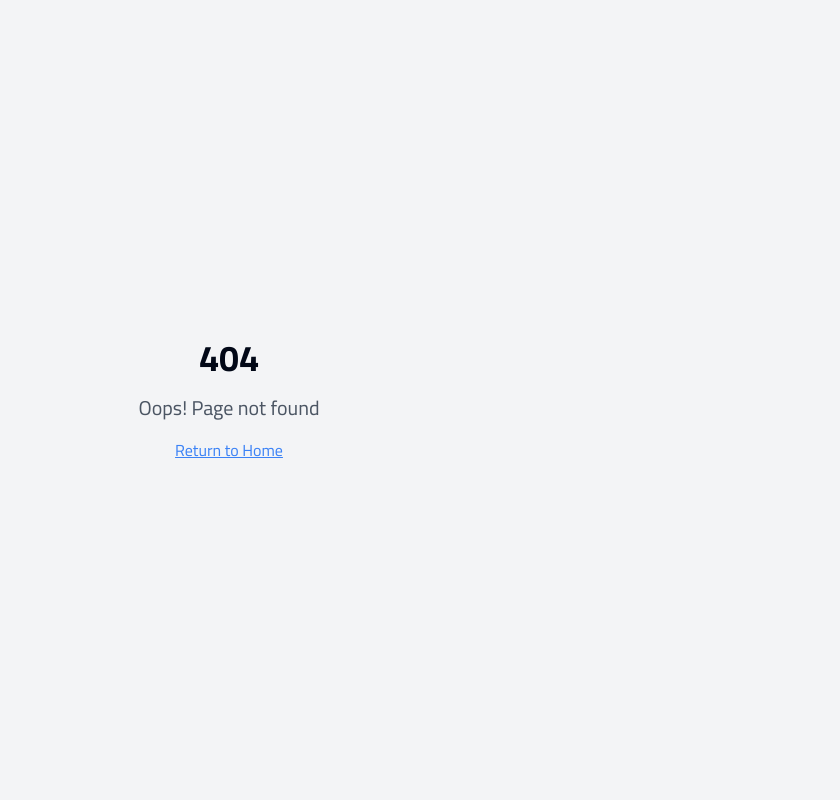
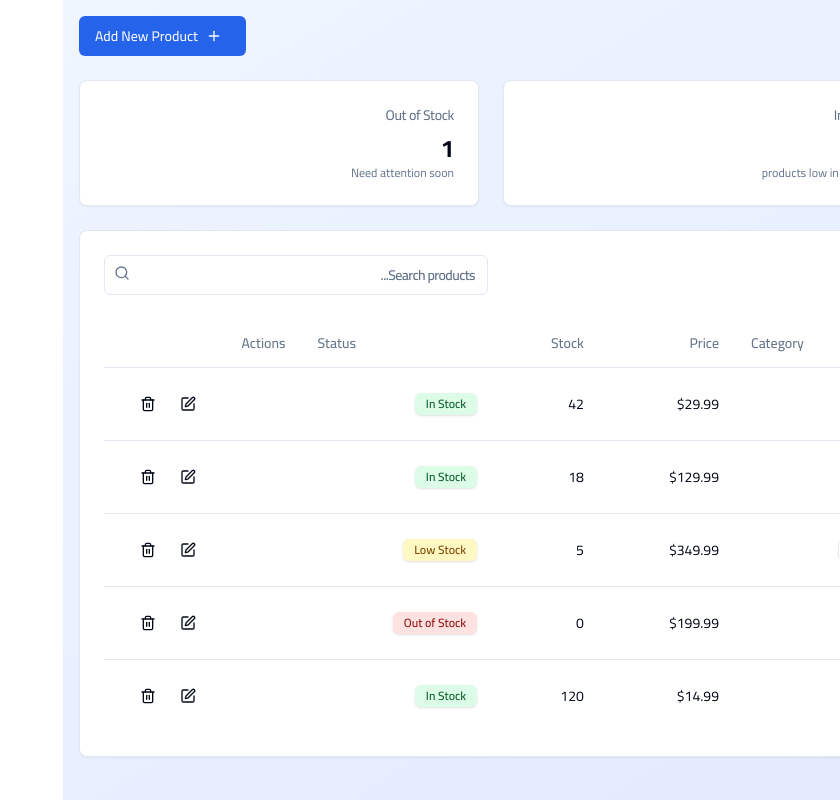
Before and after one commit to de6g/stooremate, a React (Vite) app: page /products in a window 1280 px wide. Before the commit this address had no page. Shown: the whole page, without its empty margins (440-1280 px from the left). Built offline with nearby package versions, Linux system fonts and the light colour scheme.

Commit message:
feat: Implement dashboard page
This commit introduces a dashboard page with various features and components.

```diff
--- a/src/App.tsx
+++ b/src/App.tsx
@@ -10,6 +10,7 @@ import Login from "./pages/Login";
 import Signup from "./pages/Signup";
 import Dashboard from "./pages/Dashboard";
 import Calculator from "./pages/Calculator";
+import Products from "./pages/Products";
 
 const queryClient = new QueryClient();
 
@@ -25,6 +26,7 @@ const App = () => (
           <Route path="/signup" element={<Signup />} />
           <Route path="/dashboard" element={<Dashboard />} />
           <Route path="/calculator" element={<Calculator />} />
+          <Route path="/products" element={<Products />} />
           {/* ADD ALL CUSTOM ROUTES ABOVE THE CATCH-ALL "*" ROUTE */}
           <Route path="*" element={<NotFound />} />
         </Routes>
--- a/src/components/ui/badge.tsx
+++ b/src/components/ui/badge.tsx
@@ -1,19 +1,20 @@
+
 import * as React from "react"
 import { cva, type VariantProps } from "class-variance-authority"
 
 import { cn } from "@/lib/utils"
 
 const badgeVariants = cva(
-  "inline-flex items-center rounded-full border px-2.5 py-0.5 text-xs font-semibold transition-colors focus:outline-none focus:ring-2 focus:ring-ring focus:ring-offset-2",
+  "inline-flex items-center rounded-md border px-2.5 py-0.5 text-xs font-semibold transition-colors focus:outline-none focus:ring-2 focus:ring-ring focus:ring-offset-2",
   {
     variants: {
       variant: {
         default:
-          "border-transparent bg-primary text-primary-foreground hover:bg-primary/80",
+          "border-transparent bg-primary text-primary-foreground shadow hover:bg-primary/80",
         secondary:
           "border-transparent bg-secondary text-secondary-foreground hover:bg-secondary/80",
         destructive:
-          "border-transparent bg-destructive text-destructive-foreground hover:bg-destructive/80",
+          "border-transparent bg-destructive text-destructive-foreground shadow hover:bg-destructive/80",
         outline: "text-foreground",
       },
     },
--- /dev/null
+++ b/src/pages/Products.tsx
@@ -0,0 +1,222 @@
+
+import React, { useState } from "react";
+import { Link } from "react-router-dom";
+import { Card, CardContent, CardHeader, CardTitle } from "@/components/ui/card";
+import { Button } from "@/components/ui/button";
+import { Input } from "@/components/ui/input";
+import { ArrowLeft, Plus, Search, Tag, Package, Trash2, Edit } from "lucide-react";
+import { Table, TableBody, TableCell, TableHead, TableHeader, TableRow } from "@/components/ui/table";
+import { Badge } from "@/components/ui/badge";
+
+// Mock data for products
+const initialProducts = [
+  {
+    id: "1",
+    name: "T-shirt - Cotton Classic",
+    price: 29.99,
+    category: "Clothing",
+    stock: 42,
+    status: "In Stock"
+  },
+  {
+    id: "2",
+    name: "Wireless Headphones",
+    price: 129.99,
+    category: "Electronics",
+    stock: 18,
+    status: "In Stock"
+  },
+  {
+    id: "3",
+    name: "Professional Camera Lens",
+    price: 349.99,
+    category: "Photography",
+    stock: 5,
+    status: "Low Stock"
+  },
+  {
+    id: "4",
+    name: "Fitness Smartwatch",
+    price: 199.99,
+    category: "Wearables",
+    stock: 0,
+    status: "Out of Stock"
+  },
+  {
+    id: "5",
+    name: "Notebook - Premium",
+    price: 14.99,
+    category: "Stationery",
+    stock: 120,
+    status: "In Stock"
+  }
+];
+
+const Products = () => {
+  const [products, setProducts] = useState(initialProducts);
+  const [searchTerm, setSearchTerm] = useState("");
+
+  const filteredProducts = products.filter(product =>
+    product.name.toLowerCase().includes(searchTerm.toLowerCase()) ||
+    product.category.toLowerCase().includes(searchTerm.toLowerCase())
+  );
+
+  const handleDeleteProduct = (id: string) => {
+    setProducts(products.filter(product => product.id !== id));
+  };
+
+  return (
+    <div className="min-h-screen bg-gradient-to-br from-blue-50 to-indigo-100 p-4">
+      <div className="max-w-7xl mx-auto">
+        <header className="flex justify-between items-center mb-6">
+          <div className="flex items-center">
+            <Link to="/dashboard">
+              <Button variant="ghost" size="sm">
+                <ArrowLeft className="mr-2 h-4 w-4" /> Back to Dashboard
+              </Button>
+            </Link>
+            <h1 className="text-2xl font-bold ml-4">Product Management</h1>
+          </div>
+          <Button className="bg-blue-600 hover:bg-blue-700">
+            <Plus className="mr-2 h-4 w-4" /> Add New Product
+          </Button>
+        </header>
+
+        <div className="grid grid-cols-1 md:grid-cols-3 gap-6 mb-6">
+          <Card>
+            <CardHeader className="pb-2">
+              <CardTitle className="text-sm font-medium text-muted-foreground">
+                Total Products
+              </CardTitle>
+            </CardHeader>
+            <CardContent>
+              <div className="text-2xl font-bold">{products.length}</div>
+              <p className="text-xs text-muted-foreground">
+                across {Array.from(new Set(products.map(p => p.category))).length} categories
+              </p>
+            </CardContent>
+          </Card>
+          <Card>
+            <CardHeader className="pb-2">
+              <CardTitle className="text-sm font-medium text-muted-foreground">
+                In Stock
+              </CardTitle>
+            </CardHeader>
+            <CardContent>
+              <div className="text-2xl font-bold">
+                {products.filter(p => p.stock > 0).length}
+              </div>
+              <p className="text-xs text-muted-foreground">
+                {products.filter(p => p.stock < 10 && p.stock > 0).length} products low in stock
+              </p>
+            </CardContent>
+          </Card>
+          <Card>
+            <CardHeader className="pb-2">
+              <CardTitle className="text-sm font-medium text-muted-foreground">
+                Out of Stock
+              </CardTitle>
+            </CardHeader>
+            <CardContent>
+              <div className="text-2xl font-bold">
+                {products.filter(p => p.stock === 0).length}
+              </div>
+              <p className="text-xs text-muted-foreground">
+                Need attention soon
+              </p>
+            </CardContent>
+          </Card>
+        </div>
+
+        <Card>
+          <CardHeader>
+            <CardTitle className="flex justify-between items-center">
+              <div>Product Inventory</div>
+              <div className="relative w-full max-w-sm">
+                <Search className="absolute left-2.5 top-2.5 h-4 w-4 text-muted-foreground" />
+                <Input
+                  type="search"
+                  placeholder="Search products..."
+                  className="w-full pl-8 rounded-md"
+                  value={searchTerm}
+                  onChange={(e) => setSearchTerm(e.target.value)}
+                />
+              </div>
+            </CardTitle>
+          </CardHeader>
+          <CardContent>
+            <Table>
+              <TableHeader>
+                <TableRow>
+                  <TableHead>Name</TableHead>
+                  <TableHead>Category</TableHead>
+                  <TableHead className="text-right">Price</TableHead>
+                  <TableHead className="text-right">Stock</TableHead>
+                  <TableHead>Status</TableHead>
+                  <TableHead className="text-right">Actions</TableHead>
+                </TableRow>
+              </TableHeader>
+              <TableBody>
+                {filteredProducts.length > 0 ? (
+                  filteredProducts.map((product) => (
+                    <TableRow key={product.id}>
+                      <TableCell className="font-medium">
+                        <div className="flex items-center">
+                          <Package className="mr-2 h-4 w-4 text-muted-foreground" />
+                          {product.name}
+                        </div>
+                      </TableCell>
+                      <TableCell>
+                        <Badge variant="outline" className="font-normal">
+                          <Tag className="mr-1 h-3 w-3" />
+                          {product.category}
+                        </Badge>
+                      </TableCell>
+                      <TableCell className="text-right">${product.price.toFixed(2)}</TableCell>
+                      <TableCell className="text-right">{product.stock}</TableCell>
+                      <TableCell>
+                        <Badge
+                          className={
+                            product.status === "In Stock"
+                              ? "bg-green-100 text-green-800 hover:bg-green-100"
+                              : product.status === "Low Stock"
+                              ? "bg-yellow-100 text-yellow-800 hover:bg-yellow-100"
+                              : "bg-red-100 text-red-800 hover:bg-red-100"
+                          }
+                        >
+                          {product.status}
+                        </Badge>
+                      </TableCell>
+                      <TableCell className="text-right">
+                        <div className="flex justify-end space-x-2">
+                          <Button variant="ghost" size="icon">
+                            <Edit className="h-4 w-4" />
+                          </Button>
+                          <Button
+                            variant="ghost"
+                            size="icon"
+                            onClick={() => handleDeleteProduct(product.id)}
+                          >
+                            <Trash2 className="h-4 w-4" />
+                          </Button>
+                        </div>
+                      </TableCell>
+                    </TableRow>
+                  ))
+                ) : (
+                  <TableRow>
+                    <TableCell colSpan={6} className="text-center py-6">
+                      No products found matching your search.
+                    </TableCell>
+                  </TableRow>
+                )}
+              </TableBody>
+            </Table>
+          </CardContent>
+        </Card>
+      </div>
+    </div>
+  );
+};
+
+export default Products;
```
